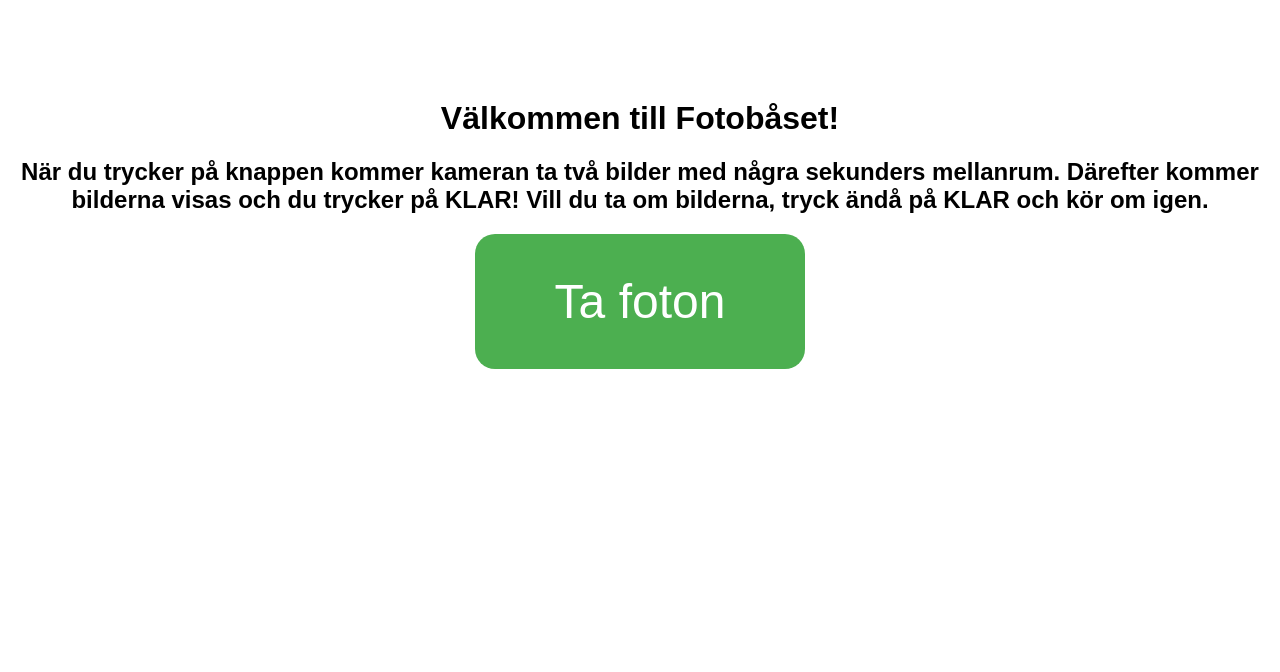
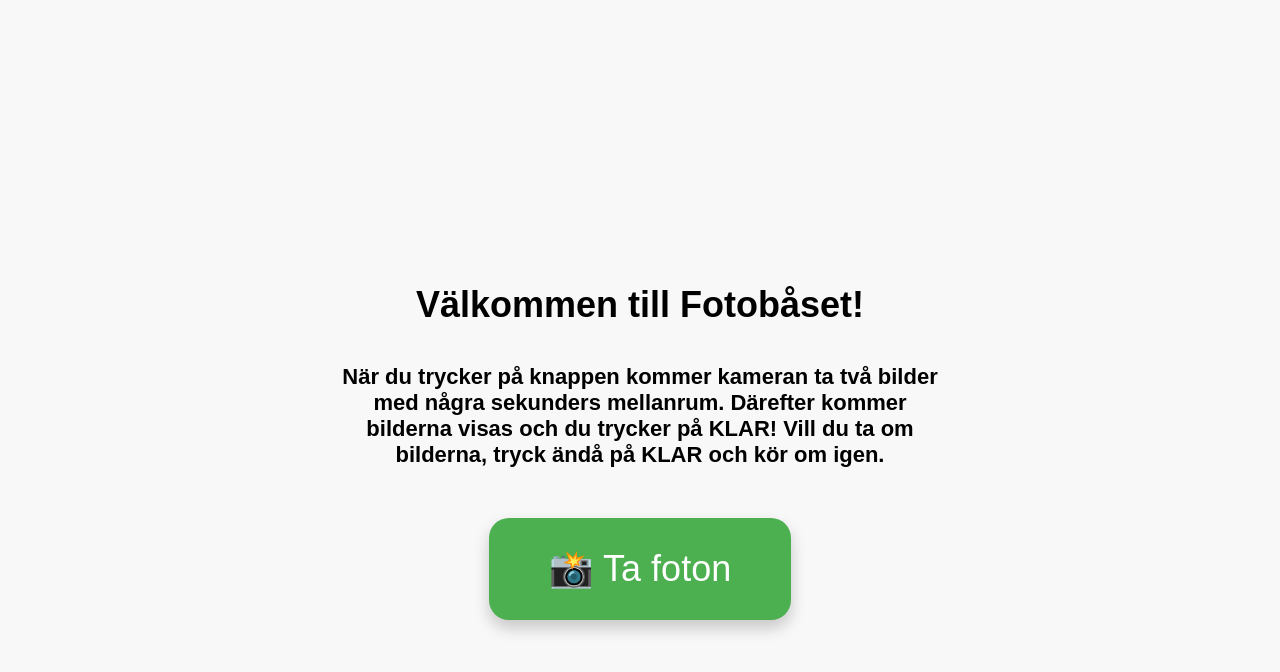
Before and after one commit to matek73487/fotobas, a plain HTML site: page index.html in a window 1280 px wide. Drawn offline with Linux system fonts and the light colour scheme.

Commit message:
Add files via upload

```diff
--- a/index.html
+++ b/index.html
@@ -3,26 +3,58 @@
 <head>
   <meta charset="UTF-8">
   <title>Starta Fotobås</title>
+  <meta name="viewport" content="width=device-width, initial-scale=1.0">
   <style>
-    body {
+    html, body {
+      margin: 0;
+      padding: 0;
+      height: 100%;
       font-family: sans-serif;
+      background-color: #f8f8f8;
+    }
+
+    .container {
+      display: flex;
+      flex-direction: column;
+      justify-content: center;
+      align-items: center;
+      height: 100%;
+      padding: 40px 20px;
       text-align: center;
-      margin-top: 100px;
     }
+
+    h1 {
+      font-size: 36px;
+      margin-bottom: 20px;
+    }
+
+    h2 {
+      font-size: 22px;
+      margin-bottom: 50px;
+      max-width: 600px;
+    }
+
     button {
-      font-size: 48px;
-      padding: 40px 80px;
+      font-size: 36px;
+      padding: 30px 60px;
       border-radius: 20px;
       border: none;
       background-color: #4CAF50;
       color: white;
       cursor: pointer;
+      box-shadow: 0 8px 16px rgba(0,0,0,0.2);
+    }
+
+    button:active {
+      background-color: #388E3C;
     }
   </style>
 </head>
 <body>
-  <h1>Välkommen till Fotobåset!</h1>
-<h2>När du trycker på knappen kommer kameran ta två bilder med några sekunders mellanrum. Därefter kommer bilderna visas och du trycker på KLAR! Vill du ta om bilderna, tryck ändå på KLAR och kör om igen.</h2>
-  <button onclick="window.location.href='shortcuts://run-shortcut?name=FOTOBÅS';">Ta foton</button>
+  <div class="container">
+    <h1>Välkommen till Fotobåset!</h1>
+    <h2>När du trycker på knappen kommer kameran ta två bilder med några sekunders mellanrum. Därefter kommer bilderna visas och du trycker på KLAR! Vill du ta om bilderna, tryck ändå på KLAR och kör om igen.</h2>
+    <button onclick="window.location.href='shortcuts://run-shortcut?name=FOTOBÅS';">📸 Ta foton</button>
+  </div>
 </body>
 </html>
```
